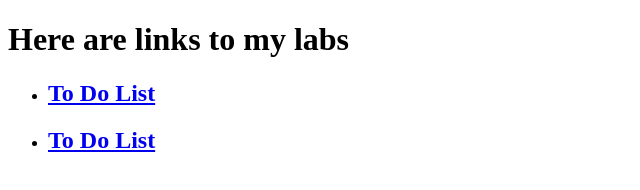
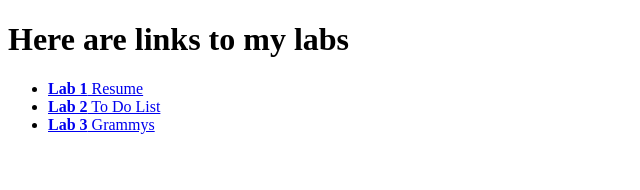
Before and after one commit to memo-saldana/WebClass, a plain HTML site: page labs/index.html in a window 1280 px wide. Shown: the whole page, without its empty margins (0-640 px from the left). Drawn offline with Linux system fonts and the light colour scheme.

Commit message:
Adds links to new lab

```diff
--- a/labs/index.html
+++ b/labs/index.html
@@ -9,8 +9,9 @@
 <body>
   <h1>Here are links to my labs</h1>
   <ul>
-    <li><h2><a href="https://memo-saldana.github.io">To Do List</a></h2></li>
-    <li><h2><a href="/labs/todo/index.html">To Do List</a></h2></li>
+        <li><a href="https://memo-saldana.github.io"><strong>Lab 1</strong> Resume</a></li>
+        <li><a href="labs/todo/index.html"><strong>Lab 2</strong> To Do List  </a></li>
+        <li><a href="labs/grammys/index.html"><strong>Lab 3</strong> Grammys  </a></li>
   </ul>
 </body>
 </html>
```
Also changed, not shown: index.html (+1 -0 lines).
